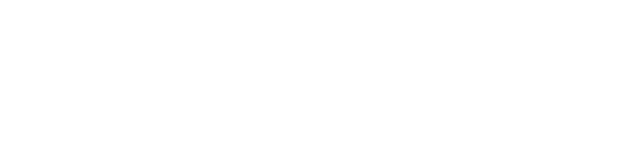
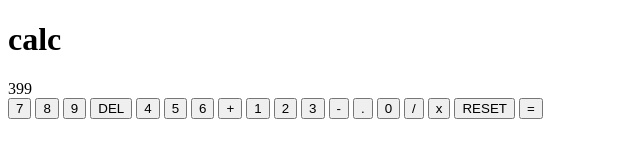
Before and after one commit to ramonferreirareis/calculator, a plain HTML site: page index.html in a window 1280 px wide. Shown: the whole page, without its empty margins (0-640 px from the left). Drawn offline with Linux system fonts and the light colour scheme.

Commit message:
Add basic html for the calculator to test

```diff
--- a/index.html
+++ b/index.html
@@ -8,6 +8,27 @@
     <script src="main.js" defer></script>
 </head>
 <body>
-
+    <h1>calc</h1>
+    <div class="display">399</div>
+    <div class="buttons">
+        <button>7</button>
+        <button>8</button>
+        <button>9</button>
+        <button>DEL</button>
+        <button>4</button>
+        <button>5</button>
+        <button>6</button>
+        <button>+</button>
+        <button>1</button>
+        <button>2</button>
+        <button>3</button>
+        <button>-</button>
+        <button>.</button>
+        <button>0</button>
+        <button>/</button>
+        <button>x</button>
+        <button>RESET</button>
+        <button>=</button>
+    </div>
 </body>
 </html>
```
